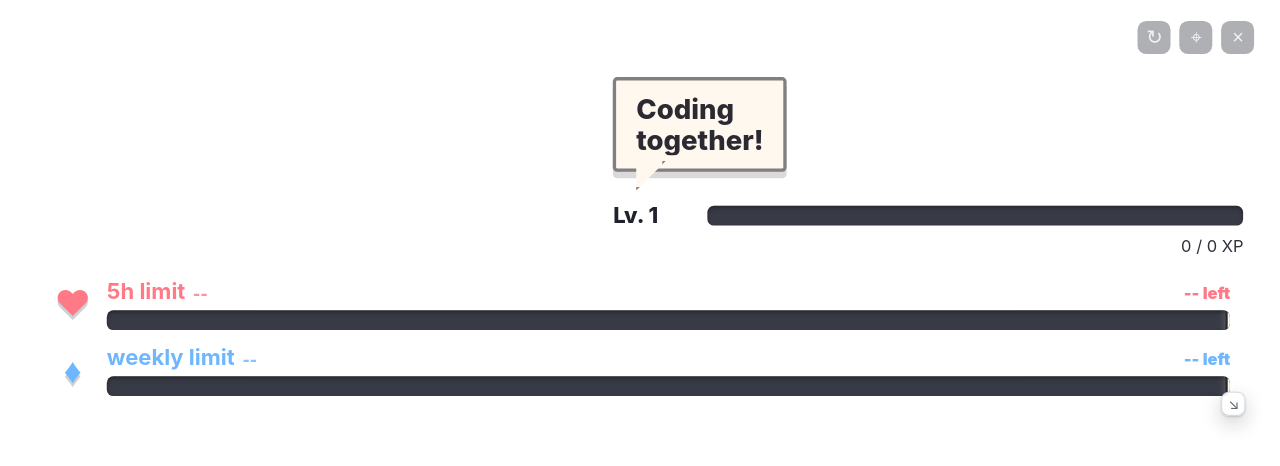
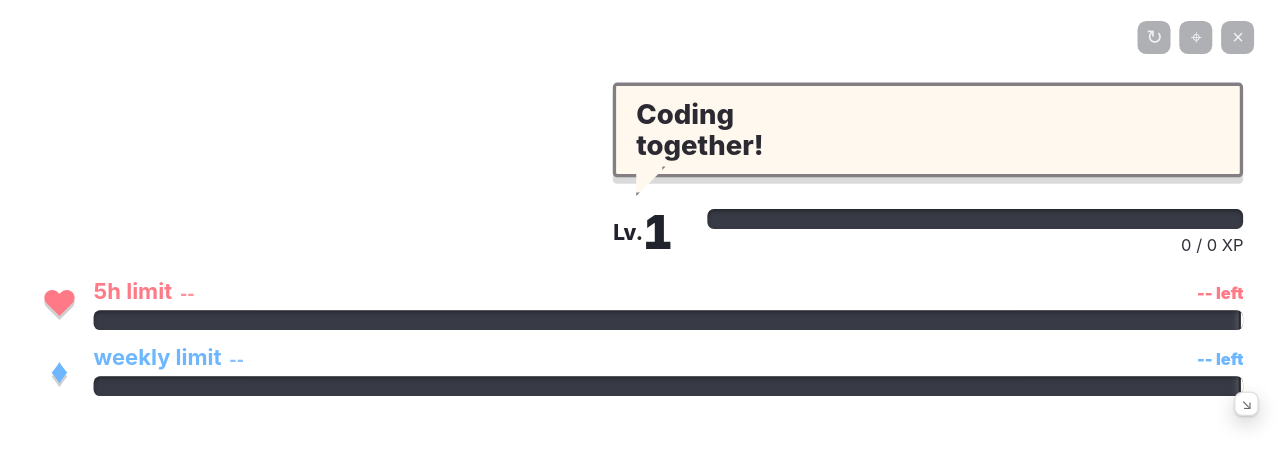
Before and after one commit to guo842400579-beep/codex-usage-pet, an Electron app: page src/renderer.html in a window 1280 px wide. Drawn offline with Linux system fonts and the light colour scheme; no server answers.

Commit message:
Align usage panel and enlarge level number

```diff
--- a/src/renderer.html
+++ b/src/renderer.html
@@ -25,10 +25,15 @@
               <span id="bubble-text">Coding<br />together!</span>
             </div>
             <div class="xp-line">
-              <span id="level">Lv. 1</span>
-              <div class="xp-track"><div id="xp-bar" class="xp-bar"></div></div>
+              <span id="level" class="level">
+                <span class="level-prefix">Lv.</span>
+                <span id="level-number" class="level-number">1</span>
+              </span>
+              <div class="xp-stack">
+                <div class="xp-track"><div id="xp-bar" class="xp-bar"></div></div>
+                <div id="xp-text" class="xp-text">0 / 0 XP</div>
+              </div>
             </div>
-            <div id="xp-text" class="xp-text">0 / 0 XP</div>
           </div>
         </div>
 
--- a/src/renderer.js
+++ b/src/renderer.js
@@ -91,7 +91,7 @@ function renderUsage(data) {
   state.pet = data.pet;
   state.refreshMs = data.refreshMs || state.refreshMs;
 
-  $('level').textContent = `Lv. ${data.level.value}`;
+  $('level-number').textContent = data.level.value;
   $('xp-text').textContent = `${formatNumber(data.level.currentXp)} / ${formatNumber(data.level.nextXp)} XP`;
   setBar('xp-bar', data.level.percent);
 
--- a/src/styles.css
+++ b/src/styles.css
@@ -117,6 +117,7 @@ button.active {
   display: inline-flex;
   align-items: center;
   gap: 10px;
+  width: 100%;
   max-width: 100%;
   margin-bottom: 24px;
   padding: 12px 18px;
@@ -188,16 +189,45 @@ button.active {
 
 .xp-line {
   display: grid;
-  grid-template-columns: minmax(58px, 76px) minmax(0, 1fr);
-  gap: 10px;
-  align-items: center;
+  grid-template-columns: minmax(58px, 74px) minmax(0, 1fr);
+  gap: 12px;
+  align-items: stretch;
   margin-top: 4px;
 }
 
-#level {
+.level {
   color: #20232b;
-  font-size: clamp(16px, 3.6vw, 20px);
   font-weight: 850;
+  display: grid;
+  grid-template-columns: auto 1fr;
+  align-items: center;
+  justify-content: start;
+  min-width: 0;
+  min-height: 44px;
+  line-height: 1;
+}
+
+.level-prefix {
+  align-self: center;
+  font-size: clamp(15px, 3.5vw, 19px);
+  line-height: 1;
+}
+
+.level-number {
+  align-self: center;
+  font-size: clamp(29px, 7.4vw, 42px);
+  line-height: 0.92;
+  letter-spacing: 0;
+  font-weight: 950;
+  font-variant-numeric: tabular-nums;
+}
+
+.xp-stack {
+  display: grid;
+  grid-template-rows: 18px auto;
+  align-content: center;
+  gap: 6px;
+  min-width: 0;
 }
 
 .xp-track,
@@ -228,7 +258,6 @@ button.active {
 }
 
 .xp-text {
-  margin-top: 7px;
   color: #30323a;
   font-size: clamp(12px, 3vw, 15px);
   line-height: 1.2;
@@ -243,7 +272,7 @@ button.active {
   gap: 10px;
   align-items: center;
   min-width: 0;
-  padding: 2px clamp(6px, 2vw, 12px);
+  padding: 2px 0;
   -webkit-app-region: no-drag;
 }
 
```
